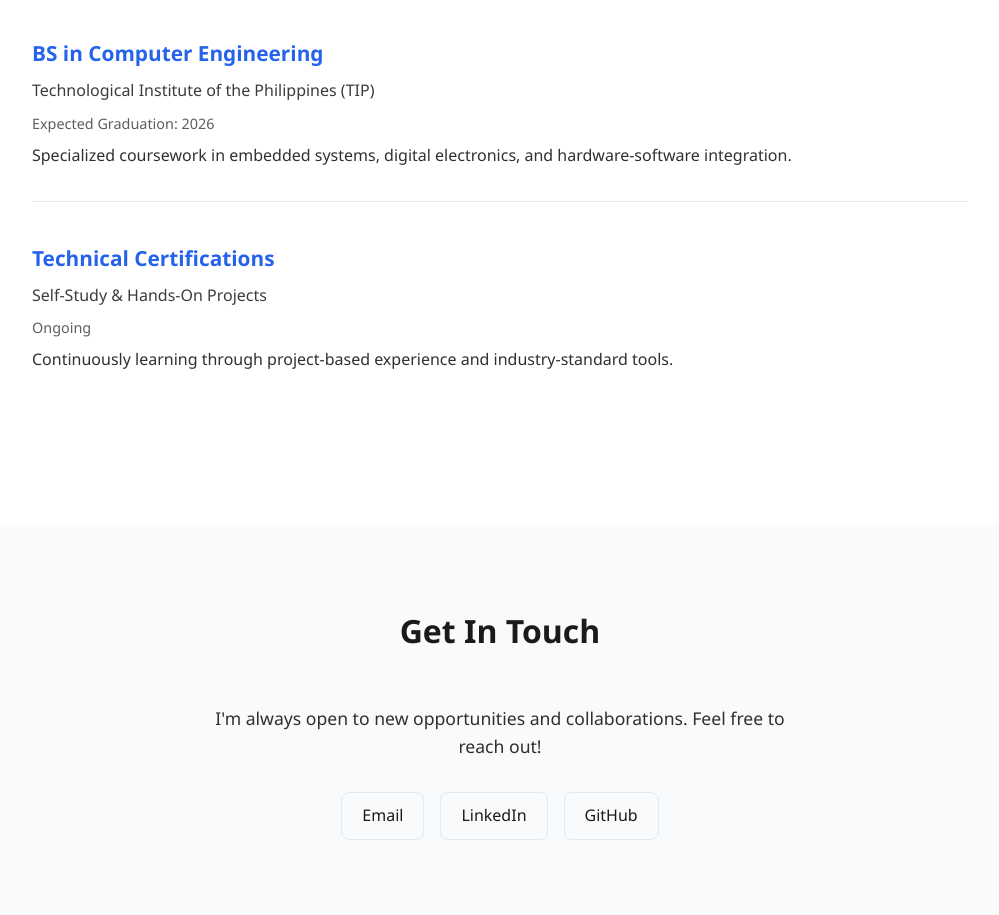
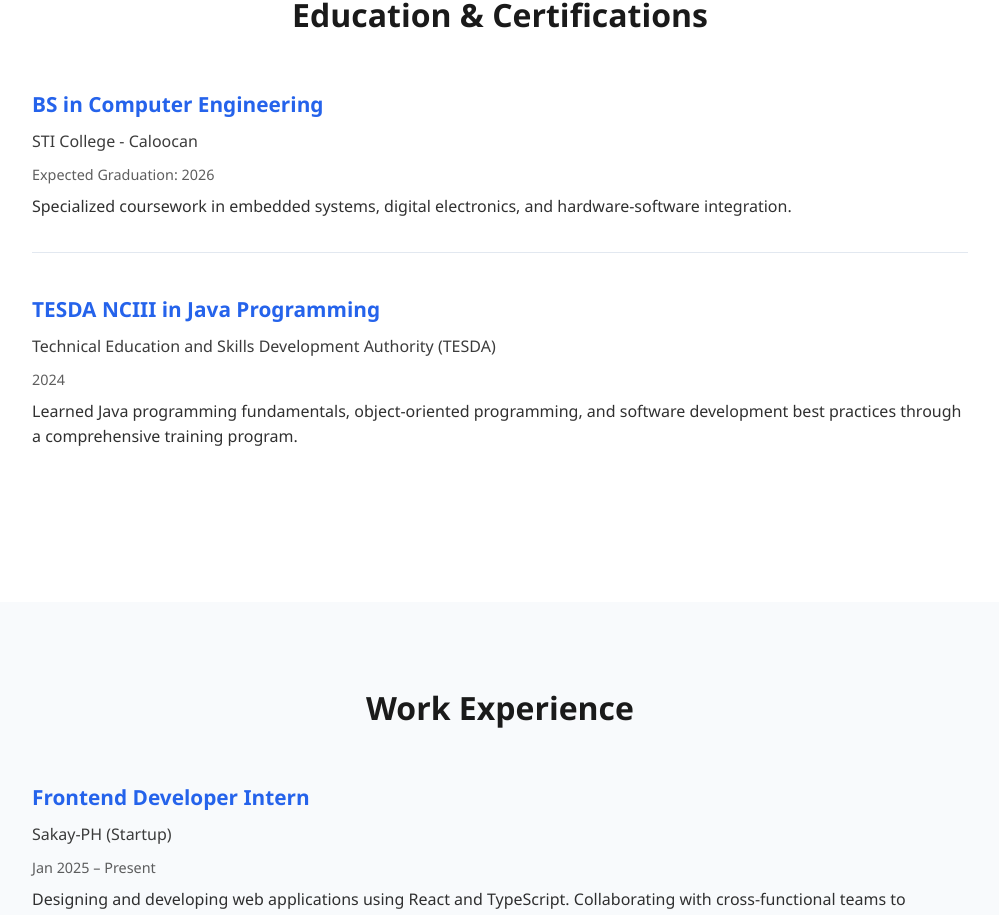
Before and after one commit to marze-zy/web-portfolio, a Next.js app: page / in a window 1280 px wide. Shown: the part 1878-2793 px from the top of the page, without its empty margins (140-1139 px from the left). Built offline with nearby package versions, Linux system fonts and the light colour scheme.

Commit message:
updated portfolio

```diff
--- a/app/globals.css
+++ b/app/globals.css
@@ -125,6 +125,131 @@ body {
 
 [data-theme="light"] .icon-moon {
     display: none;
+}
+
+/* ============================================
+   Hamburger Menu & Mobile Navigation
+   ============================================ */
+
+.nav-controls {
+    display: flex;
+    align-items: center;
+    gap: 1rem;
+}
+
+.hamburger {
+    display: none;
+    background: none;
+    border: 1px solid var(--border-color);
+    cursor: pointer;
+    padding: 6px 10px;
+    border-radius: 4px;
+    transition: all 0.3s ease;
+}
+
+.hamburger:hover {
+    border-color: var(--accent-color);
+    background: var(--secondary-bg);
+}
+
+.hamburger-line {
+    display: block;
+    width: 20px;
+    height: 2px;
+    background: var(--text-color);
+    margin: 4px 0;
+    transition: all 0.3s ease;
+}
+
+.mobile-menu {
+    position: fixed;
+    top: 0;
+    left: 0;
+    right: 0;
+    bottom: 0;
+    background: rgba(0, 0, 0, 0.5);
+    z-index: 999;
+    display: none;
+    opacity: 0;
+    transition: opacity 0.3s ease;
+}
+
+.mobile-menu.active {
+    display: flex;
+    opacity: 1;
+    animation: slideDown 0.3s ease-out;
+}
+
+@keyframes slideDown {
+    from {
+        transform: translateY(-100%);
+        opacity: 0;
+    }
+    to {
+        transform: translateY(0);
+        opacity: 1;
+    }
+}
+
+.mobile-nav-links {
+    position: fixed;
+    top: 60px;
+    left: 0;
+    right: 0;
+    max-height: calc(100vh - 60px);
+    overflow-y: auto;
+    display: flex;
+    flex-direction: column;
+    list-style: none;
+    padding: 1rem 0;
+    background: var(--bg-color);
+    margin: 0;
+    border-bottom: 1px solid var(--border-color);
+    z-index: 1000;
+}
+
+.mobile-nav-links li {
+    padding: 0;
+}
+
+.mobile-nav-links a {
+    display: block;
+    padding: 1rem 2rem;
+    text-decoration: none;
+    color: var(--text-color);
+    font-weight: 500;
+    transition: all 0.3s ease;
+    border-left: 4px solid transparent;
+}
+
+.mobile-nav-links a:hover {
+    color: var(--accent-color);
+    background: var(--secondary-bg);
+    border-left-color: var(--accent-color);
+}
+
+/* ============================================
+   Responsive Design - Mobile
+   ============================================ */
+
+@media (max-width: 768px) {
+    /* Hide desktop navigation on mobile */
+    .nav-links {
+        display: none;
+    }
+
+    /* Show hamburger menu on mobile */
+    .hamburger {
+        display: flex;
+        flex-direction: column;
+        justify-content: center;
+        align-items: center;
+    }
+
+    /* Display mobile menu when active */
+    .mobile-menu {
+        display: block;
+    }
 }
 
 /* ============================================
@@ -351,6 +476,42 @@ body {
 }
 
 /* ============================================
+   Experience Section
+   ============================================ */
+
+.experience-item {
+    margin-bottom: 2.5rem;
+    padding-bottom: 2rem;
+    border-bottom: 1px solid var(--border-color);
+}
+
+.experience-item:last-child {
+    border-bottom: none;
+}
+
+.experience-item h3 {
+    font-size: 1.3rem;
+    margin-bottom: 0.5rem;
+    color: var(--accent-color);
+}
+
+.experience-item .company {
+    font-weight: 500;
+    opacity: 0.85;
+    margin-bottom: 0.25rem;
+}
+
+.experience-item .year {
+    font-size: 0.9rem;
+    opacity: 0.7;
+}
+
+.experience-item p {
+    margin-top: 0.5rem;
+    opacity: 0.9;
+}
+
+/* ============================================
    Contact Section
    ============================================ */
 
@@ -402,11 +563,6 @@ body {
         font-size: 1rem;
     }
 
-    .nav-links {
-        gap: 1rem;
-        font-size: 0.9rem;
-    }
-
     .hero-btns {
         flex-direction: column;
         align-items: center;
@@ -443,11 +599,6 @@ body {
         font-size: 1.5rem;
     }
 
-    .nav-links {
-        gap: 0.75rem;
-        font-size: 0.85rem;
-    }
-
     .logo {
         font-size: 1.2rem;
     }
--- a/app/page.js
+++ b/app/page.js
@@ -6,6 +6,7 @@ import Hero from '@/components/Hero'
 import Skills from '@/components/Skills'
 import Projects from '@/components/Projects'
 import Education from '@/components/Education'
+import Experience from '@/components/Experience'
 import Contact from '@/components/Contact'
 import { useTheme } from '@/hooks/useTheme'
 
@@ -19,6 +20,7 @@ export default function Home() {
       <Skills />
       <Projects />
       <Education />
+      <Experience />
       <Contact />
     </main>
   )
--- a/components/Contact.js
+++ b/components/Contact.js
@@ -5,7 +5,7 @@ import { useScrollAnimation } from '@/hooks/useScrollAnimation'
 const CONTACT_LINKS = [
   {
     label: 'Email',
-    href: 'mailto:your.email@example.com',
+    href: 'mailto:anzymanuel@gmail.com',
     external: false,
   },
   {
--- a/components/Education.js
+++ b/components/Education.js
@@ -6,16 +6,16 @@ const EDUCATION_ITEMS = [
   {
     id: 'degree',
     title: 'BS in Computer Engineering',
-    school: 'Technological Institute of the Philippines (TIP)',
+    school: 'STI College - Caloocan',
     year: 'Expected Graduation: 2026',
     description: 'Specialized coursework in embedded systems, digital electronics, and hardware-software integration.',
   },
   {
     id: 'certifications',
-    title: 'Technical Certifications',
-    school: 'Self-Study & Hands-On Projects',
-    year: 'Ongoing',
-    description: 'Continuously learning through project-based experience and industry-standard tools.',
+    title: 'TESDA NCIII in Java Programming',
+    school: 'Technical Education and Skills Development Authority (TESDA)',
+    year: '2024',
+    description: 'Learned Java programming fundamentals, object-oriented programming, and software development best practices through a comprehensive training program.',
   },
 ]
 
--- /dev/null
+++ b/components/Experience.js
@@ -0,0 +1,45 @@
+'use client'
+
+import { useScrollAnimation } from '@/hooks/useScrollAnimation'
+
+const EXPERIENCE_ITEMS = [
+  {
+    id: 'exp-1',
+    title: 'Frontend Developer Intern',
+    company: 'Sakay-PH (Startup)',
+    year: 'Jan 2025 – Present',
+    description: 'Designing and developing web applications using React and TypeScript. Collaborating with cross-functional teams to implement user-friendly interfaces and optimize performance.',
+  },
+]
+
+function ExperienceItem({ title, company, year, description }) {
+  return (
+    <div className="experience-item">
+      <h3>{title}</h3>
+      <p className="company">{company}</p>
+      <p className="year">{year}</p>
+      <p>{description}</p>
+    </div>
+  )
+}
+
+export default function Experience() {
+  const sectionRef = useScrollAnimation()
+
+  return (
+    <section id="experience" className="section bg-alt" ref={sectionRef}>
+      <div className="container">
+        <h2 className="section-title">Work Experience</h2>
+        {EXPERIENCE_ITEMS.map((item) => (
+          <ExperienceItem
+            key={item.id}
+            title={item.title}
+            company={item.company}
+            year={item.year}
+            description={item.description}
+          />
+        ))}
+      </div>
+    </section>
+  )
+}
--- a/components/Hero.js
+++ b/components/Hero.js
@@ -4,7 +4,8 @@ export default function Hero() {
       <div className="container">
         <h1>Andrei Zyrish C. Manuel</h1>
         <p className="subtitle">
-          Computer Engineering Student | Embedded Systems & Hardware-Software Integration
+          Computer Engineering Student </p>
+          <br></br><p>Embedded Systems & Hardware-Software Integration
         </p>
         <p className="bio">
           Focused on building practical, real-world solutions while strengthening core engineering and collaboration skills.
--- a/components/Navbar.js
+++ b/components/Navbar.js
@@ -1,6 +1,6 @@
 'use client'
 
-import { useCallback } from 'react'
+import { useState, useCallback, useEffect } from 'react'
 import { useThemeToggle } from '@/hooks/useThemeToggle'
 
 const NAV_LINKS = [
@@ -8,20 +8,51 @@ const NAV_LINKS = [
   { href: '#skills', label: 'Skills' },
   { href: '#projects', label: 'Projects' },
   { href: '#education', label: 'Education' },
+  { href: '#experience', label: 'Experience' },
   { href: '#contact', label: 'Contact' },
 ]
 
 export default function Navbar() {
+  const [mobileMenuOpen, setMobileMenuOpen] = useState(false)
   const { toggleTheme } = useThemeToggle()
 
   const handleThemeToggle = useCallback(() => {
     toggleTheme()
   }, [toggleTheme])
 
+  const handleMenuToggle = useCallback(() => {
+    setMobileMenuOpen((prev) => !prev)
+  }, [])
+
+  const handleNavLinkClick = useCallback(() => {
+    setMobileMenuOpen(false)
+  }, [])
+
+  const handleBackdropClick = useCallback((e) => {
+    if (e.target === e.currentTarget) {
+      setMobileMenuOpen(false)
+    }
+  }, [])
+
+  // Prevent body scroll when mobile menu is open
+  useEffect(() => {
+    if (mobileMenuOpen) {
+      document.body.style.overflow = 'hidden'
+    } else {
+      document.body.style.overflow = 'unset'
+    }
+
+    return () => {
+      document.body.style.overflow = 'unset'
+    }
+  }, [mobileMenuOpen])
+
   return (
     <nav className="navbar">
       <div className="container">
         <span className="logo">AZM</span>
+
+        {/* Desktop Navigation */}
         <ul className="nav-links">
           {NAV_LINKS.map((link) => (
             <li key={link.href}>
@@ -29,6 +60,9 @@ export default function Navbar() {
             </li>
           ))}
         </ul>
+
+        {/* Theme Toggle and Hamburger */}
+        <div className="nav-controls">
           <button
             id="theme-toggle"
             onClick={handleThemeToggle}
@@ -38,7 +72,36 @@ export default function Navbar() {
             <span className="icon-sun">☀️</span>
             <span className="icon-moon">🌙</span>
           </button>
+
+          {/* Hamburger Button */}
+          <button
+            className="hamburger"
+            onClick={handleMenuToggle}
+            aria-label="Toggle Mobile Menu"
+            type="button"
+            aria-expanded={mobileMenuOpen}
+          >
+            <span className="hamburger-line"></span>
+            <span className="hamburger-line"></span>
+            <span className="hamburger-line"></span>
+          </button>
         </div>
+      </div>
+
+      {/* Mobile Navigation Menu */}
+      {mobileMenuOpen && (
+        <div className="mobile-menu active" onClick={handleBackdropClick}>
+          <ul className="mobile-nav-links">
+            {NAV_LINKS.map((link) => (
+              <li key={link.href}>
+                <a href={link.href} onClick={handleNavLinkClick}>
+                  {link.label}
+                </a>
+              </li>
+            ))}
+          </ul>
+        </div>
+      )}
     </nav>
   )
 }
```
Lines whose indentation alone changed are shown as unchanged.
